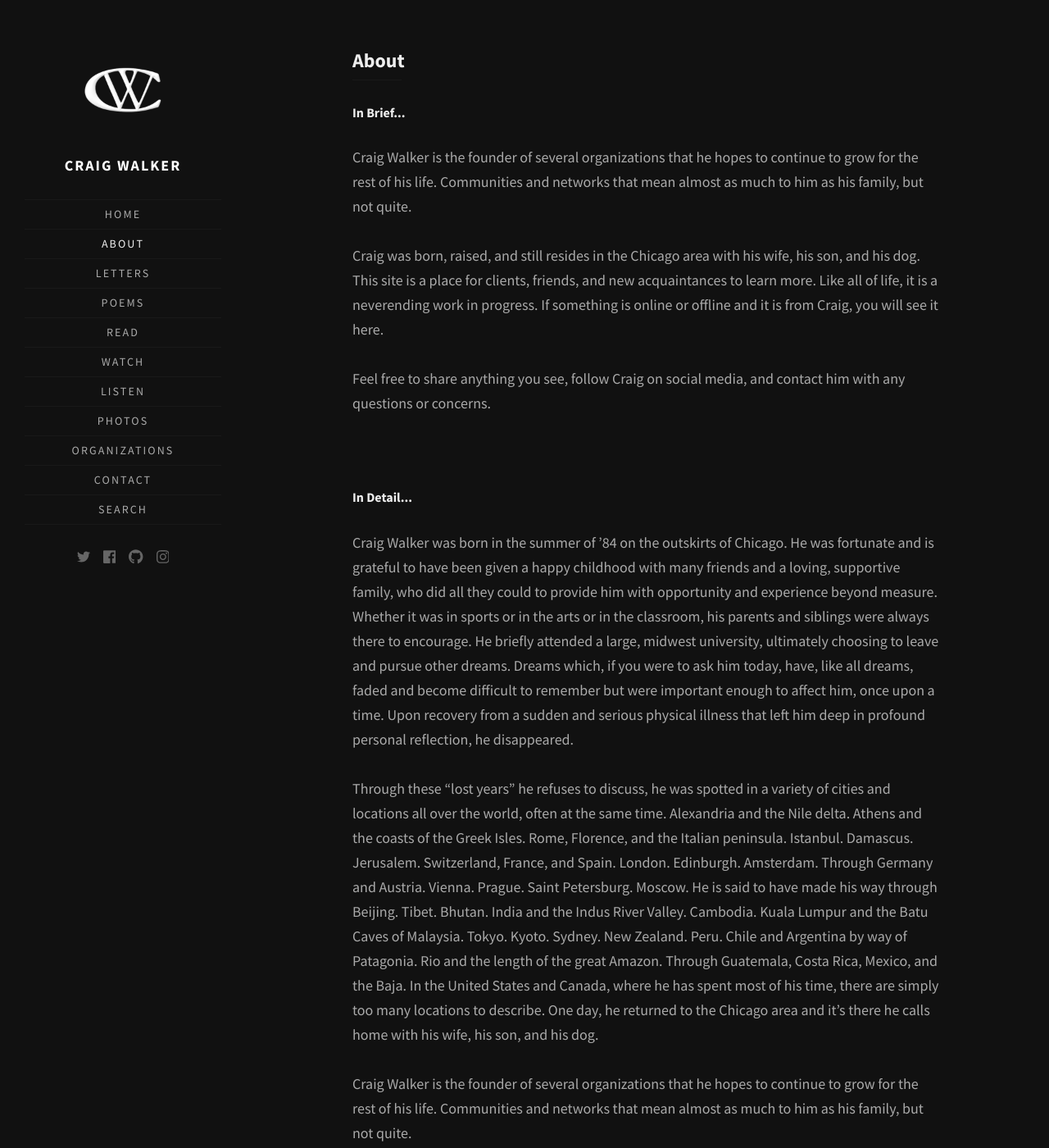
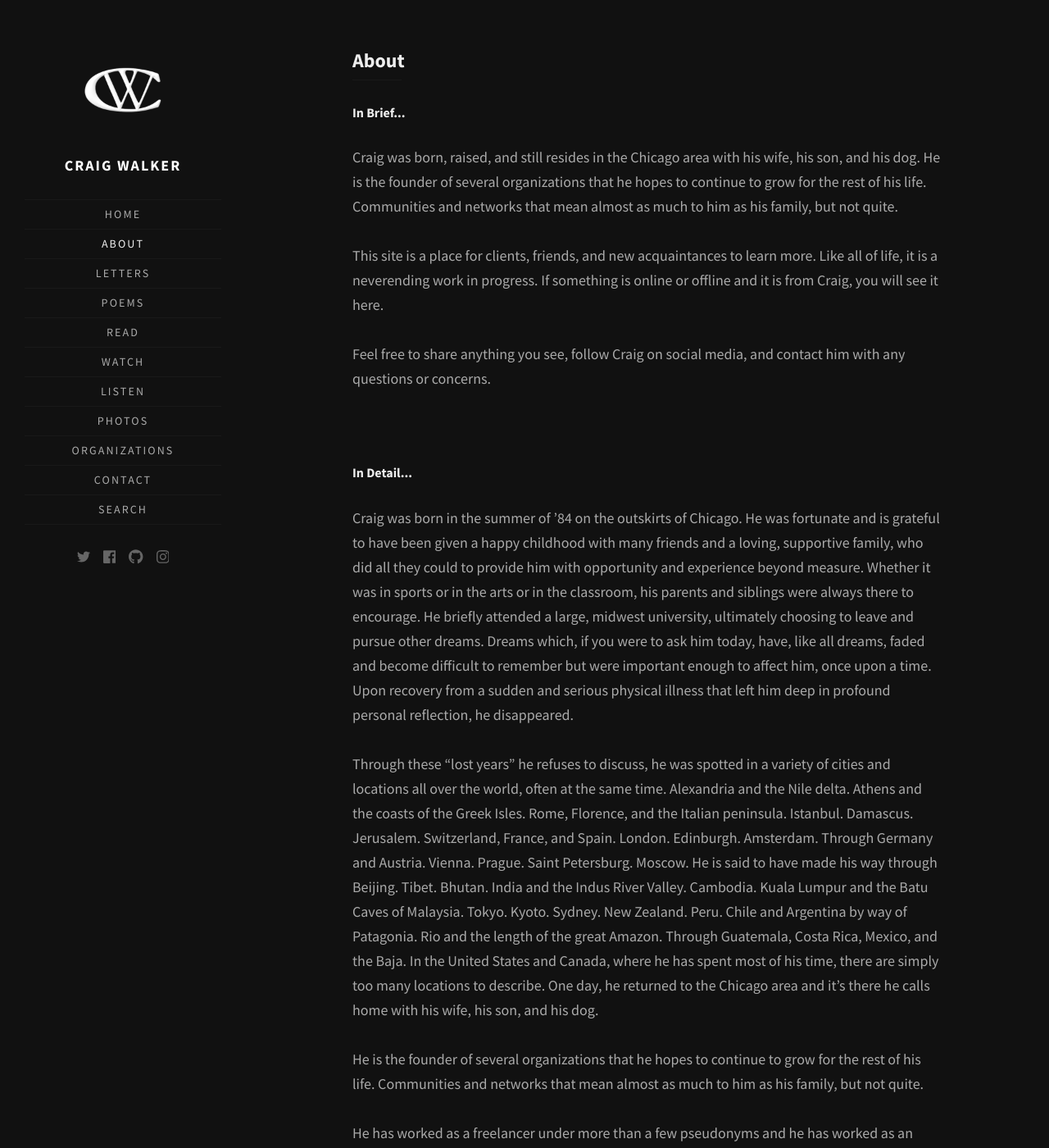
Before and after one commit to walkercraig/walkercraig, a Jekyll site: the page built from about.html, in a window 1280 px wide and 1400 px high. Shown: the whole window at 82% size. Built offline with Jekyll 4.4.1, drawn with Linux system fonts in a browser that asks for light colours; some web fonts are replaced.

Commit message:
Update about.html

```diff
--- a/about.html
+++ b/about.html
@@ -10,19 +10,19 @@ title: About
     </header>
     <p><h5>In Brief...</h5></p>
 
-    <p>Craig Walker is the founder of several organizations that he hopes to continue to grow for the rest of his life. Communities and networks that mean almost as much to him as his family, but not quite.</p>
+    <p>Craig was born, raised, and still resides in the Chicago area with his wife, his son, and his dog. He is the founder of several organizations that he hopes to continue to grow for the rest of his life. Communities and networks that mean almost as much to him as his family, but not quite.</p>
 
-    <p>Craig was born, raised, and still resides in the Chicago area with his wife, his son, and his dog. This site is a place for clients, friends, and new acquaintances to learn more. Like all of life, it is a neverending work in progress. If something is online or offline and it is from Craig, you will see it here.</p>
+    <p>This site is a place for clients, friends, and new acquaintances to learn more. Like all of life, it is a neverending work in progress. If something is online or offline and it is from Craig, you will see it here.</p>
 
     <p>Feel free to share anything you see, follow Craig on social media, and contact him with any questions or concerns.</p>
     <br/>
     <p><h5>In Detail...</h5></p>
 
-    <p>Craig Walker was born in the summer of ’84 on the outskirts of Chicago. He was fortunate and is grateful to have been given a happy childhood with many friends and a loving, supportive family, who did all they could to provide him with opportunity and experience beyond measure. Whether it was in sports or in the arts or in the classroom, his parents and siblings were always there to encourage. He briefly attended a large, midwest university, ultimately choosing to leave and pursue other dreams. Dreams which, if you were to ask him today, have, like all dreams, faded and become difficult to remember but were important enough to affect him, once upon a time. Upon recovery from a sudden and serious physical illness that left him deep in profound personal reflection, he disappeared.</p>
+    <p>Craig was born in the summer of ’84 on the outskirts of Chicago. He was fortunate and is grateful to have been given a happy childhood with many friends and a loving, supportive family, who did all they could to provide him with opportunity and experience beyond measure. Whether it was in sports or in the arts or in the classroom, his parents and siblings were always there to encourage. He briefly attended a large, midwest university, ultimately choosing to leave and pursue other dreams. Dreams which, if you were to ask him today, have, like all dreams, faded and become difficult to remember but were important enough to affect him, once upon a time. Upon recovery from a sudden and serious physical illness that left him deep in profound personal reflection, he disappeared.</p>
 
     <p>Through these “lost years” he refuses to discuss, he was spotted in a variety of cities and locations all over the world, often at the same time. Alexandria and the Nile delta. Athens and the coasts of the Greek Isles. Rome, Florence, and the Italian peninsula. Istanbul. Damascus. Jerusalem. Switzerland, France, and Spain. London. Edinburgh. Amsterdam. Through Germany and Austria. Vienna. Prague. Saint Petersburg. Moscow. He is said to have made his way through Beijing. Tibet. Bhutan. India and the Indus River Valley. Cambodia. Kuala Lumpur and the Batu Caves of Malaysia. Tokyo. Kyoto. Sydney. New Zealand. Peru. Chile and Argentina by way of Patagonia. Rio and the length of the great Amazon. Through Guatemala, Costa Rica, Mexico, and the Baja. In the United States and Canada, where he has spent most of his time, there are simply too many locations to describe. One day, he returned to the Chicago area and it’s there he calls home with his wife, his son, and his dog.</p>
 
-    <p>Craig Walker is the founder of several organizations that he hopes to continue to grow for the rest of his life. Communities and networks that mean almost as much to him as his family, but not quite.</p> He has worked as a freelancer under more than a few pseudonyms and he has worked as an independent musician, storyteller, and performer, but the majority of his adult work life has been in sales and corporate/customer relations, working with small, family-owned shops to large, multi-national brands. He has done charity fundraising for the American Cancer Society, St. Jude’s Children’s Hospital, and the Boy Scouts of America. Through it all, one thing has remained constant: a passion for meeting new people and a willingness to embrace life and its many challenges and experiences with a positive outlook and an open mind.</p>
+    <p>He is the founder of several organizations that he hopes to continue to grow for the rest of his life. Communities and networks that mean almost as much to him as his family, but not quite.</p> He has worked as a freelancer under more than a few pseudonyms and he has worked as an independent musician, storyteller, and performer, but the majority of his adult work life has been in sales and corporate/customer relations, working with small, family-owned shops to large, multi-national brands. He has done charity fundraising for the American Cancer Society, St. Jude’s Children’s Hospital, and the Boy Scouts of America. Through it all, one thing has remained constant: a passion for meeting new people and a willingness to embrace life and its many challenges and experiences with a positive outlook and an open mind.</p>
 
     <p>This site is a place for clients, friends, and new acquaintances to learn more. Like all of life, it is a neverending work in progress. If something is online or offline and it is from Craig, you will see it here. Feel free to share anything you see, friend or follow Craig on social media, and contact him with any questions or concerns.</p>
     <br/>
```
